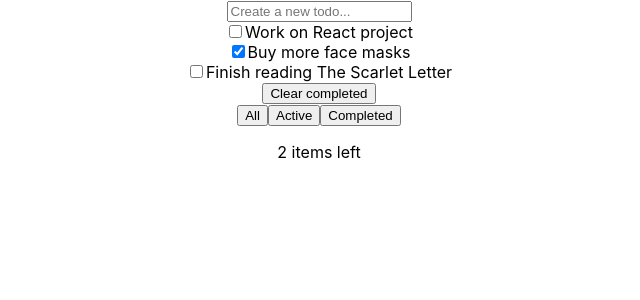
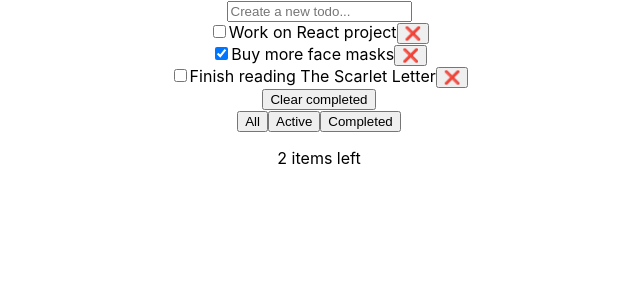
Before and after one commit to dmahely/react-todo, a React (Create React App) app: page / in a window 1280 px wide. Shown: the top 300 px of the page, without its empty margins (321-961 px from the left). Built offline with nearby package versions, Linux system fonts and the light colour scheme.

Commit message:
Add deleting todos

```diff
--- a/src/Todo/Todo.js
+++ b/src/Todo/Todo.js
@@ -5,6 +5,13 @@ const Todo = ({ id, task, isCompleted, setTodos, todos }) => {
     todos[id].isCompleted = e.currentTarget.checked;
     setTodos((todos) => [...todos]);
   };
+
+  const handleClick = () => {
+    setTodos(todos => {
+      todos.splice(id, 1)
+      return [...todos]
+    })
+  }
 
   return (
     <div className="Todo--container">
@@ -14,6 +21,7 @@ const Todo = ({ id, task, isCompleted, setTodos, todos }) => {
         onChange={handleChange}
       />
       <label>{task}</label>
+      <button onClick={handleClick}>❌</button>
     </div>
   );
 };
```
